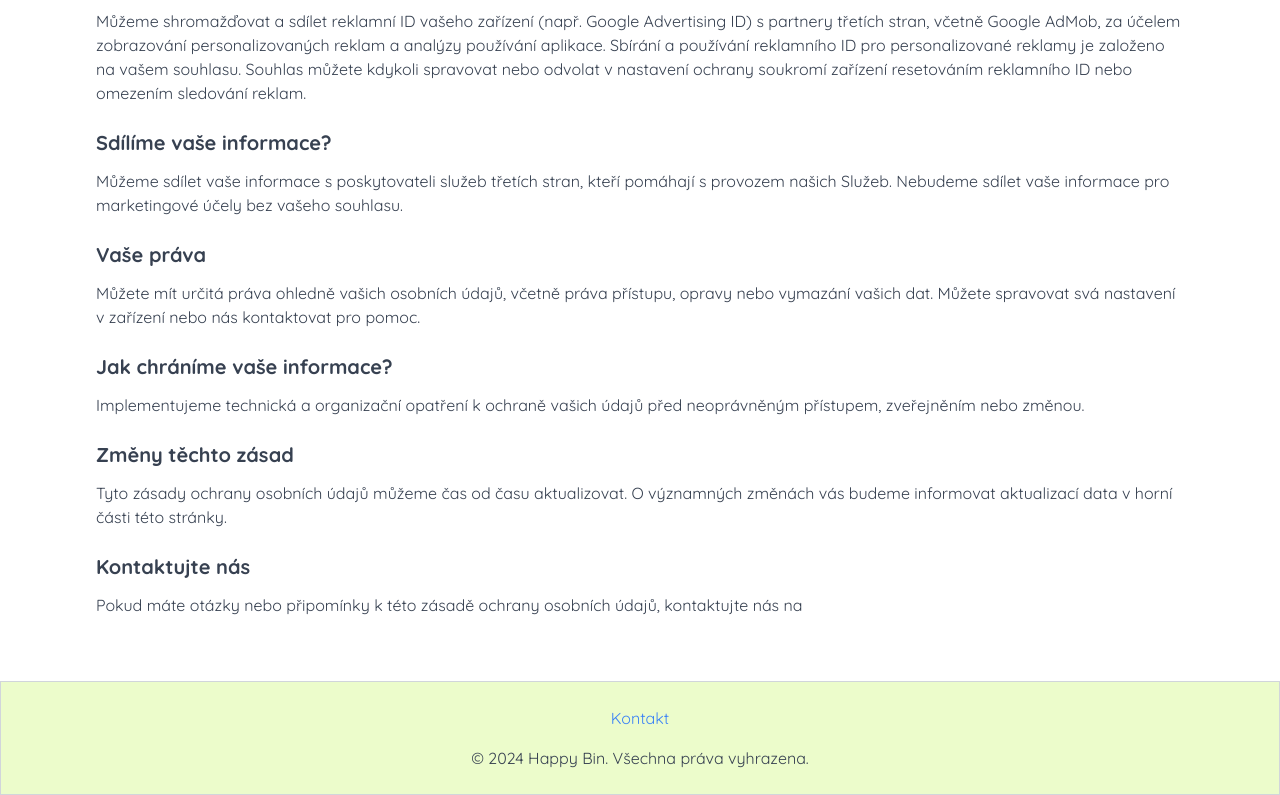
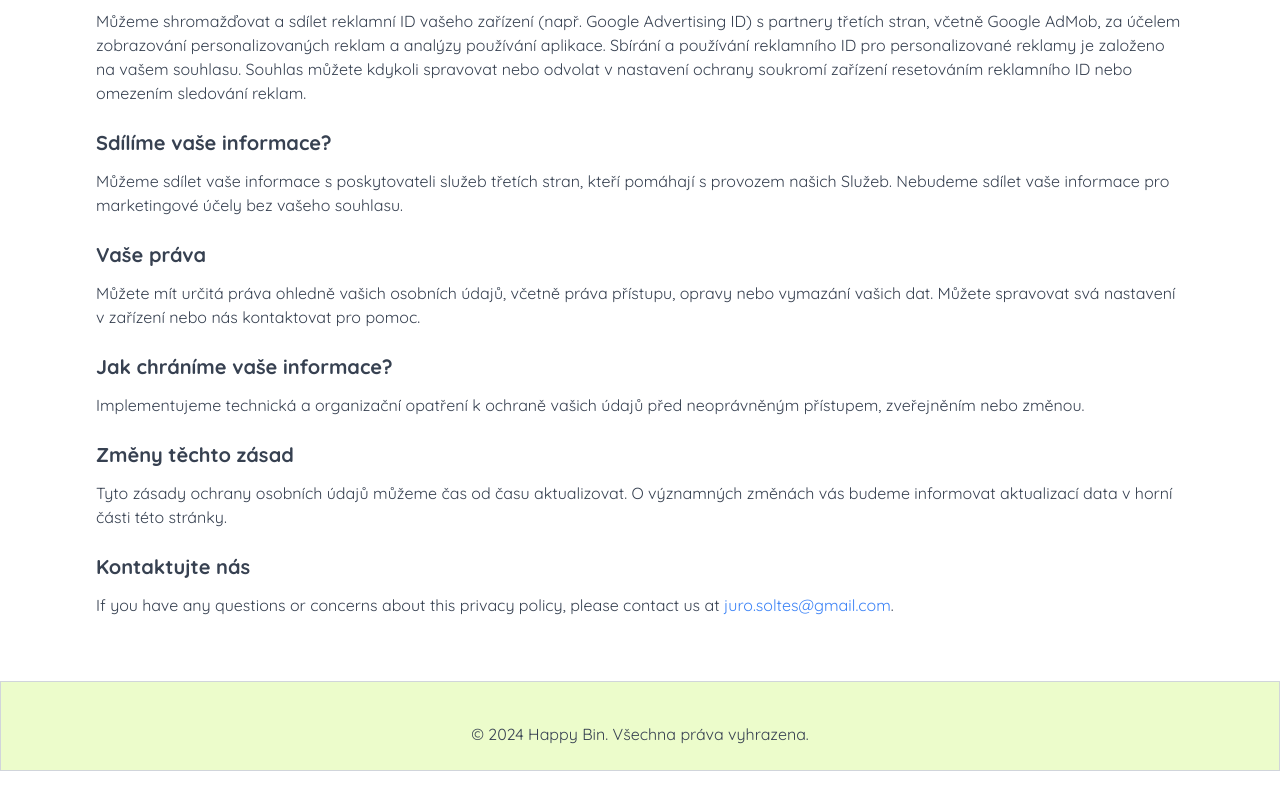
Before and after one commit to hadamove/happybin-web, a website: page privacy_policy.html in a window 1280 px wide. Shown: the part 695-1490 px from the top of the page. After the commit the page ends 1466 px from the top, so only its background shows below. Drawn offline with Linux system fonts and the light colour scheme.

Commit message:
Fix contact

```diff
--- a/privacy_policy.html
+++ b/privacy_policy.html
@@ -75,15 +75,12 @@
 
     <section>
       <h2 data-i18n="privacy.contact.title" class="text-xl font-bold mb-3">Contact Us</h2>
-      <p data-i18n="privacy.contact.p">If you have any questions or concerns about this privacy policy, please contact us at <a data-i18n="privacy.contact.email" data-i18n-attr="href" class="text-blue-500 hover:text-blue-400">juro.soltes@gmail.com</a>.</p>
+  <p>If you have any questions or concerns about this privacy policy, please contact us at <a href="mailto:juro.soltes@gmail.com" class="text-blue-500 hover:text-blue-400">juro.soltes@gmail.com</a>.</p>
     </section>
   </main>
 
   <!-- FOOTER -->
   <footer class="p-6 border border-gray-300 bg-lime-100">
-    <div class="text-center gap-2">
-      <a data-i18n="footer.contact" href="mailto:juraj@happybin.eu" class="text-blue-500 hover:text-blue-400">Kontakt</a>
-    </div>
     <p data-i18n="footer.copyright" class="text-center mt-4">© 2024 Happy Bin. Všechna práva vyhrazena.</p>
   </footer>
 
```
